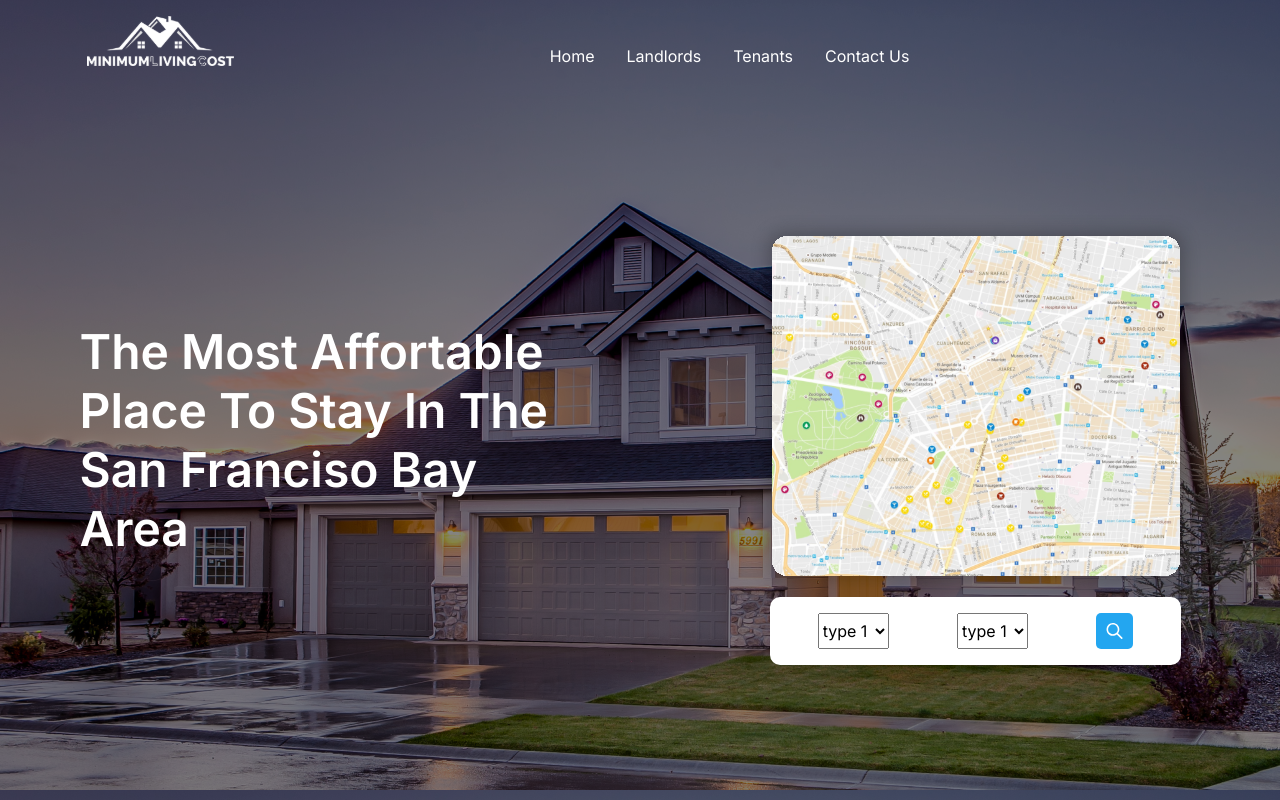
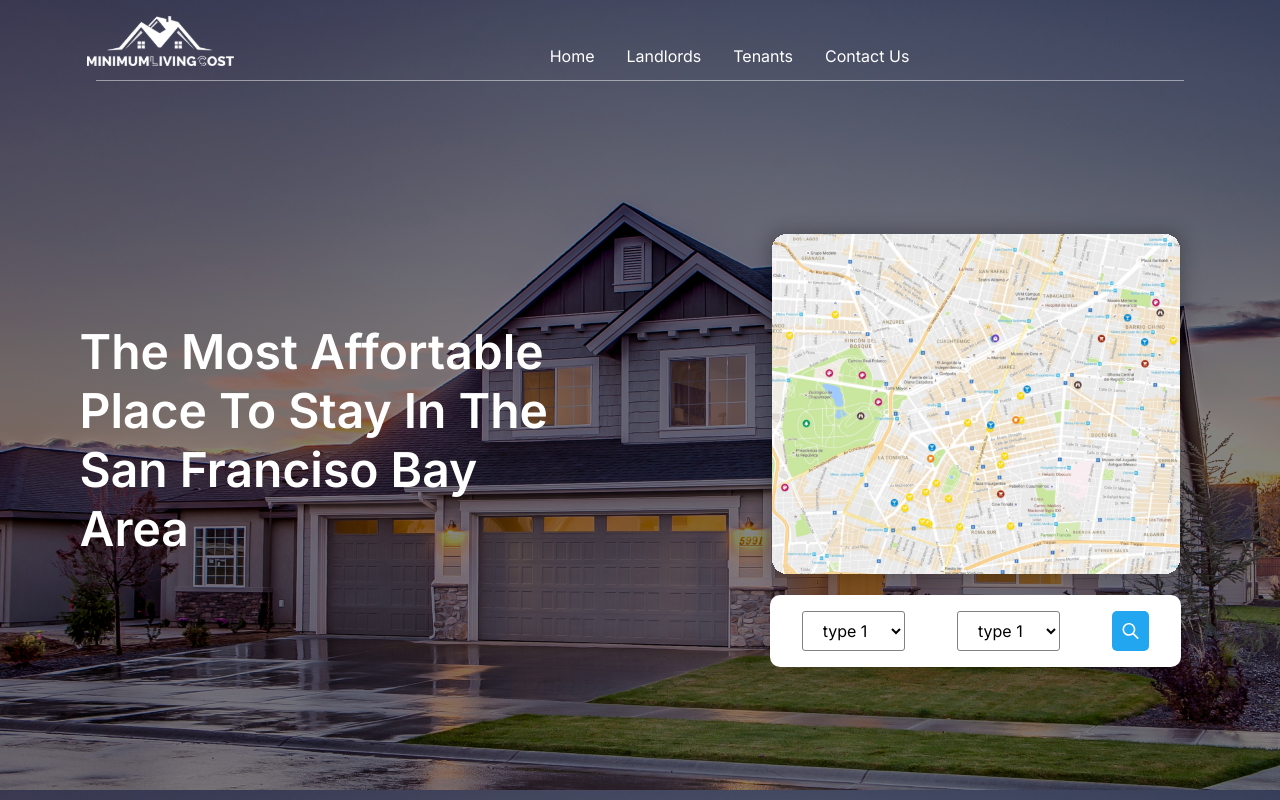
Before and after one commit to ManishBisht777/home-rental, a React (Vite) app: page / in a window 1280 px wide. Shown: the top 800 px of the page. Built offline with nearby package versions, Linux system fonts and the light colour scheme.

Commit message:
Fix: mobile layout

```diff
--- a/src/components/navbar/_navbar.scss
+++ b/src/components/navbar/_navbar.scss
@@ -11,6 +11,16 @@
   align-items: flex-end;
   gap: 2rem;
   color: #fff;
+  &::before {
+    content: "";
+    position: absolute;
+    top: 5rem;
+    width: 85%;
+    display: flex;
+    justify-self: center;
+    height: 1px;
+    background: rgba(255, 255, 255, 0.473);
+  }
 }
 
 .nav-logo {
--- a/src/pages/home/_home.scss
+++ b/src/pages/home/_home.scss
@@ -25,11 +25,18 @@
 .location__box {
   background: white;
   border-radius: 10px;
-  padding: 1rem 3rem;
+  padding: 1rem 2rem;
   display: flex;
   gap: 1rem;
   margin: 0 1.2rem;
   justify-content: space-between;
+
+  select {
+    padding: 0.5rem 1rem;
+    border: 1px solid $gray;
+    border-radius: 3px;
+    background: white;
+  }
 
   button {
     background: $blue;
@@ -326,7 +333,7 @@
   .landing {
     flex-direction: column;
     padding: 3rem;
-    padding-top: 5rem;
+    padding-top: 8rem;
   }
   .landing__heading {
     width: 100%;
--- a/src/styles/main.css
+++ b/src/styles/main.css
@@ -64,6 +64,16 @@ html {
   align-items: flex-end;
   gap: 2rem;
   color: #fff;
+}
+.navbar::before {
+  content: "";
+  position: absolute;
+  top: 5rem;
+  width: 85%;
+  display: flex;
+  justify-self: center;
+  height: 1px;
+  background: rgba(255, 255, 255, 0.473);
 }
 
 .nav-logo {
@@ -157,11 +167,17 @@ html {
 .location__box {
   background: white;
   border-radius: 10px;
-  padding: 1rem 3rem;
+  padding: 1rem 2rem;
   display: flex;
   gap: 1rem;
   margin: 0 1.2rem;
   justify-content: space-between;
+}
+.location__box select {
+  padding: 0.5rem 1rem;
+  border: 1px solid #818181;
+  border-radius: 3px;
+  background: white;
 }
 .location__box button {
   background: #23a6f0;
@@ -450,7 +466,7 @@ html {
   .landing {
     flex-direction: column;
     padding: 3rem;
-    padding-top: 5rem;
+    padding-top: 8rem;
   }
   .landing__heading {
     width: 100%;
```
Also changed, not shown: 1 other file (tests, documents, lock files or other folders).
